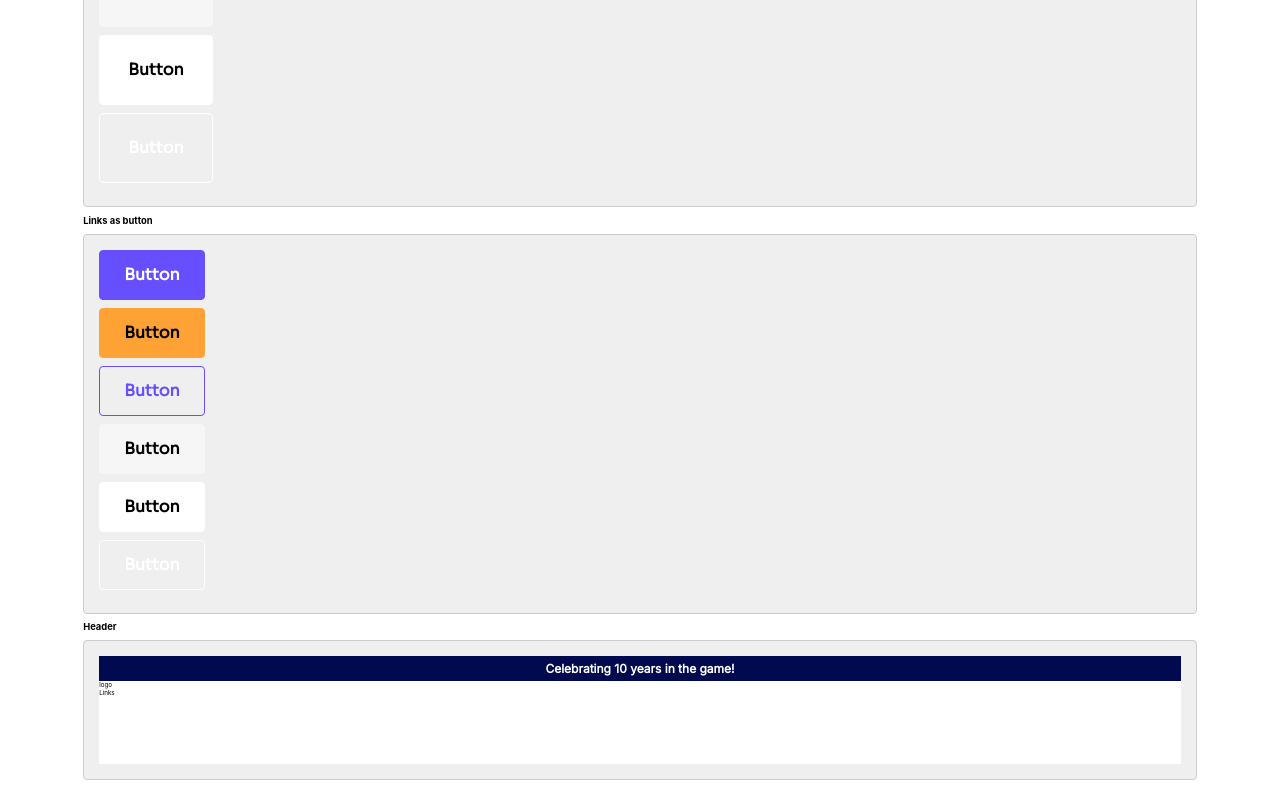
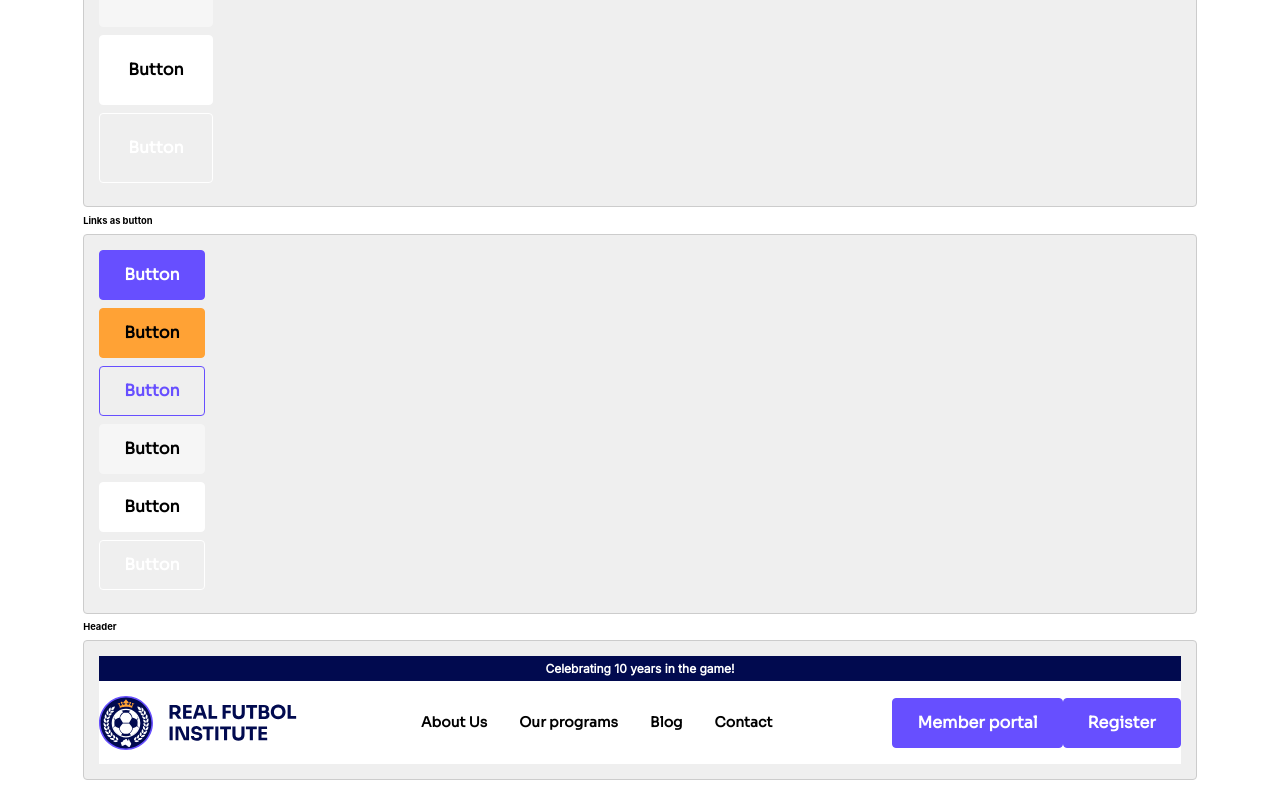
Before and after one commit to AlfredHutomo/rfi-site, a Next.js app in the folder next-frontend/: page /components in a window 1280 px wide. Shown: the part 769-1569 px from the top of the page. Built offline with nearby package versions, Linux system fonts and the light colour scheme.

Commit message:
added sectionWrapper and header scss fix

```diff
--- a/next-frontend/components/global/Header/header.module.scss
+++ b/next-frontend/components/global/Header/header.module.scss
@@ -1,4 +1,5 @@
-@import '../../../styles/_utils';
+@import '../../../styles/utils';
+@import '../../../styles/base';
 
 .banner {
     display: flex;
@@ -21,13 +22,39 @@
     height: 83px;
 
     .container {
+        display: flex;
+        justify-content: space-between;
+
+        height: 100%;
+
+        align-items: center;
     }
 
     .logo {
+        display: flex;
+        align-items: center;
+
+        .text {
+            max-width: 134px;
+            height: fit-content;
+
+            margin: 0;
+            margin-left: 15px;
+
+            font-family: $font-heading;
+            font-size: 19px;
+            font-weight: bold;
+
+            text-transform: uppercase;
+        }
     }
 
     .navigation {
+        display: flex;
+
+        column-gap: 32px;
         .links {
+            font-weight: 700;
         }
     }
 }
--- a/next-frontend/components/global/Header/index.jsx
+++ b/next-frontend/components/global/Header/index.jsx
@@ -1,7 +1,18 @@
+import Image from 'next/dist/client/image';
 import styles from './header.module.scss';
+import LogoText from '../../../public/Logo_With_Text.svg';
+
+import Button from '../Button';
 
 const Header = () => {
-    const links = [];
+    const links = ['About Us', 'Our programs', 'Blog', 'Contact'];
+
+    const logo_placeholder = {
+        width: '54px',
+        height: '54px',
+        backgroundColor: 'grey',
+    };
+
     return (
         <>
             <div className={styles.banner}>
@@ -9,11 +20,20 @@ const Header = () => {
             </div>
             <header className={styles.header}>
                 <div className={styles.container}>
-                    <div className={styles.logo}>logo</div>
+                    <div className={styles.logo}>
+                        <Image src={LogoText} height={54} width={202} />
+                    </div>
                     <nav className={styles.navigation}>
-                        <div className={styles.links}>Links</div>
+                        {links.map((link, i) => (
+                            <div key={i} className={styles.links}>
+                                <h6 className={styles.h6}>{link}</h6>
+                            </div>
+                        ))}
                     </nav>
-                    <div className={styles.buttons}></div>
+                    <div className={styles.buttons}>
+                        <Button>Member portal</Button>
+                        <Button>Register</Button>
+                    </div>
                 </div>
             </header>
         </>
```
Also changed, not shown: next-frontend/components/global/SectionWrapper/index.jsx (added, +19 -0 lines), next-frontend/pages/_document.js (+15 -5 lines), next-frontend/components/global/SectionWrapper/sectionWrapper.module.scss (added), next-frontend/public/Logo_With_Text.svg (added).
